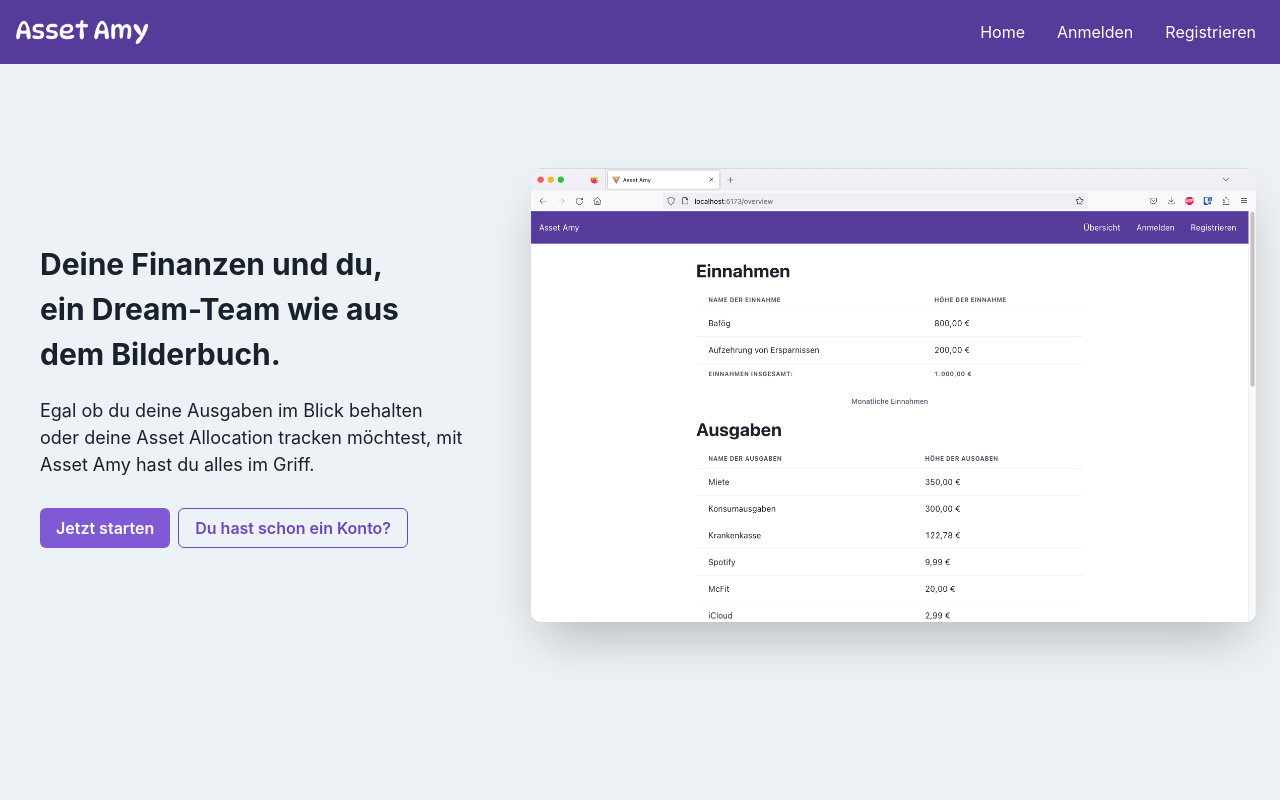
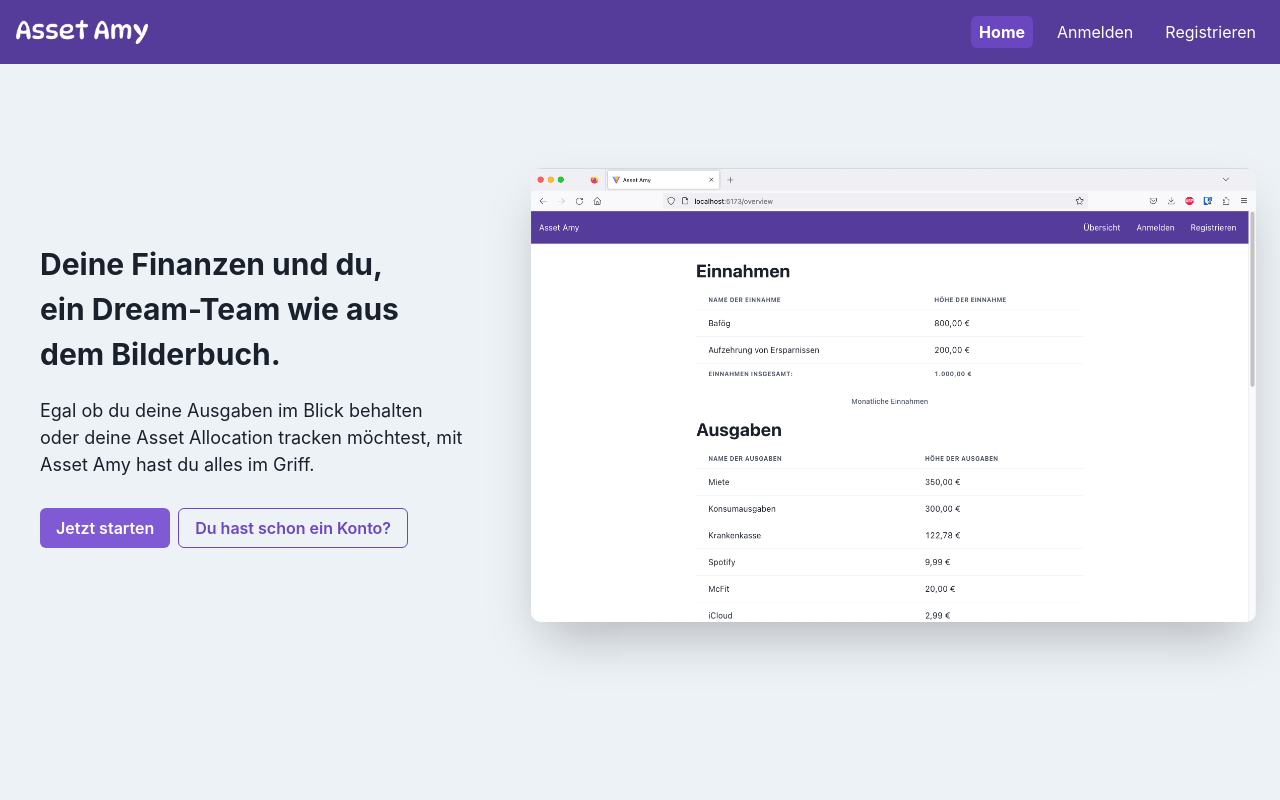
Before and after one commit to batzlov/asset-amy, a React (Vite) app in the folder frontend/: page / in a window 1280 px wide. Shown: the top 800 px of the page. Built offline with nearby package versions, Linux system fonts and the light colour scheme.

Commit message:
fixed navbar links and some styling

```diff
--- a/frontend/src/components/NavBar.tsx
+++ b/frontend/src/components/NavBar.tsx
@@ -14,7 +14,15 @@ import { ReactNode } from "react";
 import { NavLink as ReactNavLink } from "react-router-dom";
 import useAuth from "./store/AuthContext";
 
-const NavLink = ({ children, to }: { children: ReactNode; to: string }) => (
+const NavLink = ({
+    children,
+    to,
+    onClick,
+}: {
+    children: ReactNode;
+    to: string;
+    onClick: () => void;
+}) => (
     <Link
         px={2}
         py={1}
@@ -24,7 +32,12 @@ const NavLink = ({ children, to }: { children: ReactNode; to: string }) => (
             textDecoration: "none",
             bg: useColorModeValue("purple.600", "gray.700"),
         }}
+        _activeLink={{
+            bg: "purple.600",
+            fontWeight: "bold",
+        }}
         to={to}
+        onClick={onClick}
     >
         {children}
     </Link>
@@ -39,11 +52,11 @@ export default function NavBar() {
         { name: "Ausgaben", path: "/expenses" },
         { name: "Einnahmen", path: "/revenues" },
         { name: "Vermögensverteilung", path: "/asset-allocation" },
-        { name: "Abmelden", path: "/sign-out" },
+        { name: "Abmelden", path: "/" },
     ];
 
-    const { token } = useAuth();
-    console.log(token);
+    const { token, signOut } = useAuth();
+
     if (!token) {
         routerLinks = routerLinks.filter((link) => link.path !== "/overview");
         routerLinks = routerLinks.filter((link) => link.path !== "/expenses");
@@ -51,9 +64,9 @@ export default function NavBar() {
         routerLinks = routerLinks.filter(
             (link) => link.path !== "/asset-allocation"
         );
-        routerLinks = routerLinks.filter((link) => link.path !== "/sign-out");
+        routerLinks = routerLinks.filter((link) => link.name !== "Abmelden");
     } else {
-        routerLinks = routerLinks.filter((link) => link.path !== "/");
+        routerLinks = routerLinks.filter((link) => link.name !== "Home");
         routerLinks = routerLinks.filter((link) => link.path !== "/sign-in");
         routerLinks = routerLinks.filter((link) => link.path !== "/sign-up");
     }
@@ -86,7 +99,15 @@ export default function NavBar() {
                         display={{ base: "none", md: "flex" }}
                     >
                         {routerLinks.map((link) => (
-                            <NavLink key={link.path} to={link.path}>
+                            <NavLink
+                                key={link.path}
+                                to={link.path}
+                                onClick={
+                                    link.name === "Abmelden"
+                                        ? signOut
+                                        : () => {}
+                                }
+                            >
                                 {link.name}
                             </NavLink>
                         ))}
@@ -106,7 +127,15 @@ export default function NavBar() {
                     <Box pb={4} display={{ md: "none" }}>
                         <Stack as={"nav"} spacing={4}>
                             {routerLinks.map((link) => (
-                                <NavLink key={link.path} to={link.path}>
+                                <NavLink
+                                    key={link.path}
+                                    to={link.path}
+                                    onClick={
+                                        link.name === "Abmelden"
+                                            ? signOut
+                                            : () => {}
+                                    }
+                                >
                                     {link.name}
                                 </NavLink>
                             ))}
```
Also changed, not shown: 2 other files (tests, documents, lock files or other folders).
